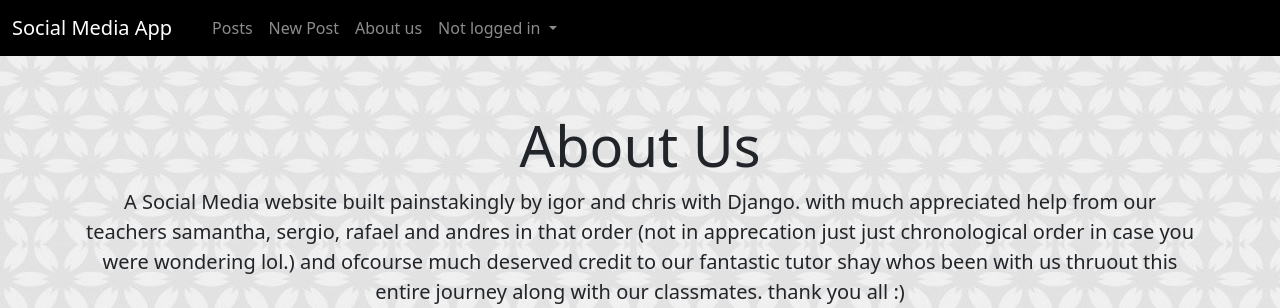
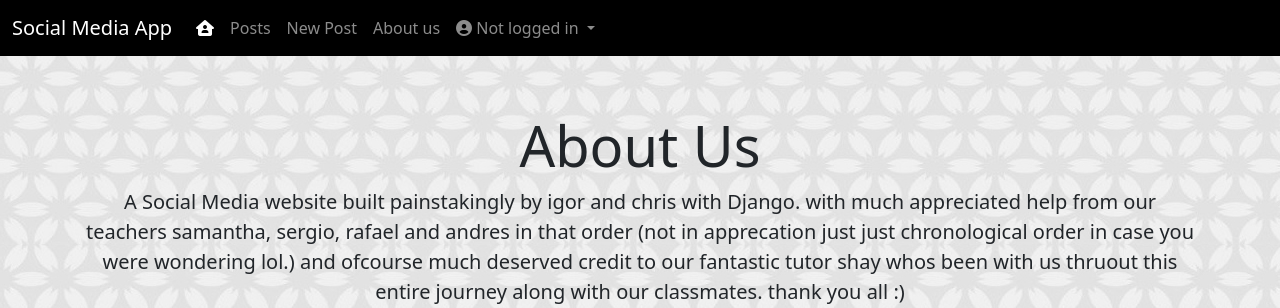
Before and after one commit to iboyko21/message_board, a Django app: page /about_page/ in a window 1280 px wide. Shown: the top 308 px of the page. Run offline with Django 3.2, Linux system fonts and the light colour scheme; some libraries are stand-ins or nearby versions.

Commit message:
added more2

```diff
--- a/templates/base.html
+++ b/templates/base.html
@@ -9,6 +9,8 @@
 
         <link href="/static/css/main.css" rel="stylesheet" type="text/css">
 
+        <script src="https://kit.fontawesome.com/bc88af3b8e.js" crossorigin="anonymous"></script>
+
         <meta charset="utf-8">
         <title>{% block title %}Social Media App{% endblock title %}</title>
     </head>
@@ -16,7 +18,7 @@
 <body>
 <nav class="navbar navbar-expand-lg navbar-dark">
     <div class="container-fluid">
-                <a class="navbar-brand" href="{% url 'about_page' %}">Social Media App</a>
+                <a class="navbar-brand" href="{% url 'home' %}">Social Media App</a>
 
         <button class="navbar-toggler" type="button" data-bs-toggle="collapse" data-bs-target="#navbarNavDropdown" aria-controls="navbarNavDropdown" aria-expanded="false" aria-label="Toggle navigation">
         <span class="navbar-toggler-icon"></span>
@@ -26,7 +28,7 @@
         <ul class="navbar-nav">
             <li class="nav-item">
 
-                    <a class="nav-link active" aria-current="page" href="{% url 'home' %}"><i class="fas fa-home"></i></a>
+                    <a class="nav-link active" aria-current="page" href="{% url 'home' %}"><i class="fas fa-house-user"></i></a>
             </li>
             <li class="nav-item">
                 <a class="nav-link" href="{% url 'post_list' %}">Posts</a>
@@ -74,5 +76,6 @@
     <!-- JavaScript Bundle with Popper -->
         <script src="https://cdn.jsdelivr.net/npm/bootstrap@5.0.2/dist/js/bootstrap.bundle.min.js" integrity="sha384-MrcW6ZMFYlzcLA8Nl+NtUVF0sA7MsXsP1UyJoMp4YLEuNSfAP+JcXn/tWtIaxVXM" crossorigin="anonymous">
         </script>
+
     </body>
 </html>
```
